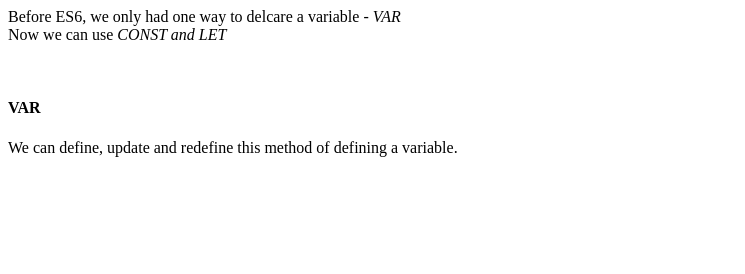
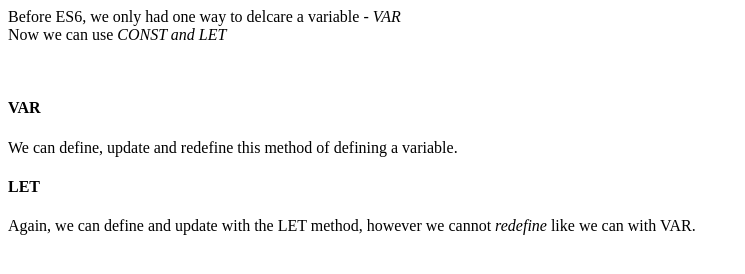
Before and after one commit to Si-maher/ES6-Revision, a plain HTML site: page index.html in a window 1280 px wide. Shown: the whole page, without its empty margins (0-745 px from the left). Drawn offline with Linux system fonts and the light colour scheme.

Commit message:
added content about let variable

```diff
--- a/index.html
+++ b/index.html
@@ -14,6 +14,9 @@
         </p> <br>
         <h4>VAR</h4>
         <p>We can define, update and redefine this method of defining a variable. </p>
+        <h4>LET</h4>
+        <p>Again, we can define and update with the LET method, however we cannot <em>redefine</em> like we can with VAR.</p>
+
        <script src="index.js"></script>
 </body>
 </html>
```
